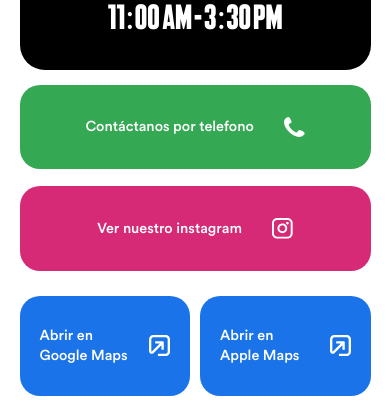
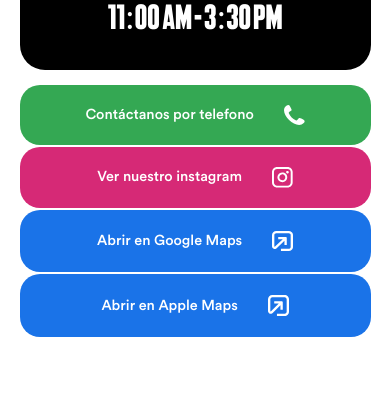
Before and after one commit to santidevhmo/FindMyEnxilados, a Next.js app: page /RUUM-concept-store in a window 390 px wide. Shown: the part 797-1214 px from the top of the page. Built offline with nearby package versions, Linux system fonts and the light colour scheme.

Commit message:
Nextjs 'window' deployment error fixed

```diff
--- a/src/app/RUUM-concept-store/page.jsx
+++ b/src/app/RUUM-concept-store/page.jsx
@@ -1,4 +1,3 @@
-
 "use client";
 
 import React, { useState, useEffect } from 'react';
@@ -15,7 +14,7 @@
   // Class variable created to have gx-0 + the CSS module class
   const cssModuleGxClass = `gx-0 ${RUUMCSS.resultContainer}`;
 
-  const [isMobileView, setIsMobileView] = useState(window.innerWidth < 571);
+  const [isMobileView, setIsMobileView] = useState(false);
 
   useEffect(() => {
     const handleResize = () => {
--- a/src/app/enxilados-website/page.jsx
+++ b/src/app/enxilados-website/page.jsx
@@ -13,7 +13,7 @@
     // Class variable created to have gx-0 + the CSS module class
     const cssModuleGxClass = `gx-0 ${PaginaWebCSS.resultContainer}`;
 
-    const [isMobileView, setIsMobileView] = useState(window.innerWidth < 400);
+    const [isMobileView, setIsMobileView] = useState(false);
 
     useEffect(() => {
       const handleResize = () => {
--- a/src/app/quienes-somos/page.jsx
+++ b/src/app/quienes-somos/page.jsx
@@ -11,7 +11,7 @@
 export default function QuienesSomos(url) {
 
   const returnArrow = "/assets/icons/returnArrow.svg";
-  const [isMobileView, setIsMobileView] = useState(window.innerWidth < 400);
+  const [isMobileView, setIsMobileView] = useState(false);
 
   useEffect(() => {
     const handleResize = () => {
```
